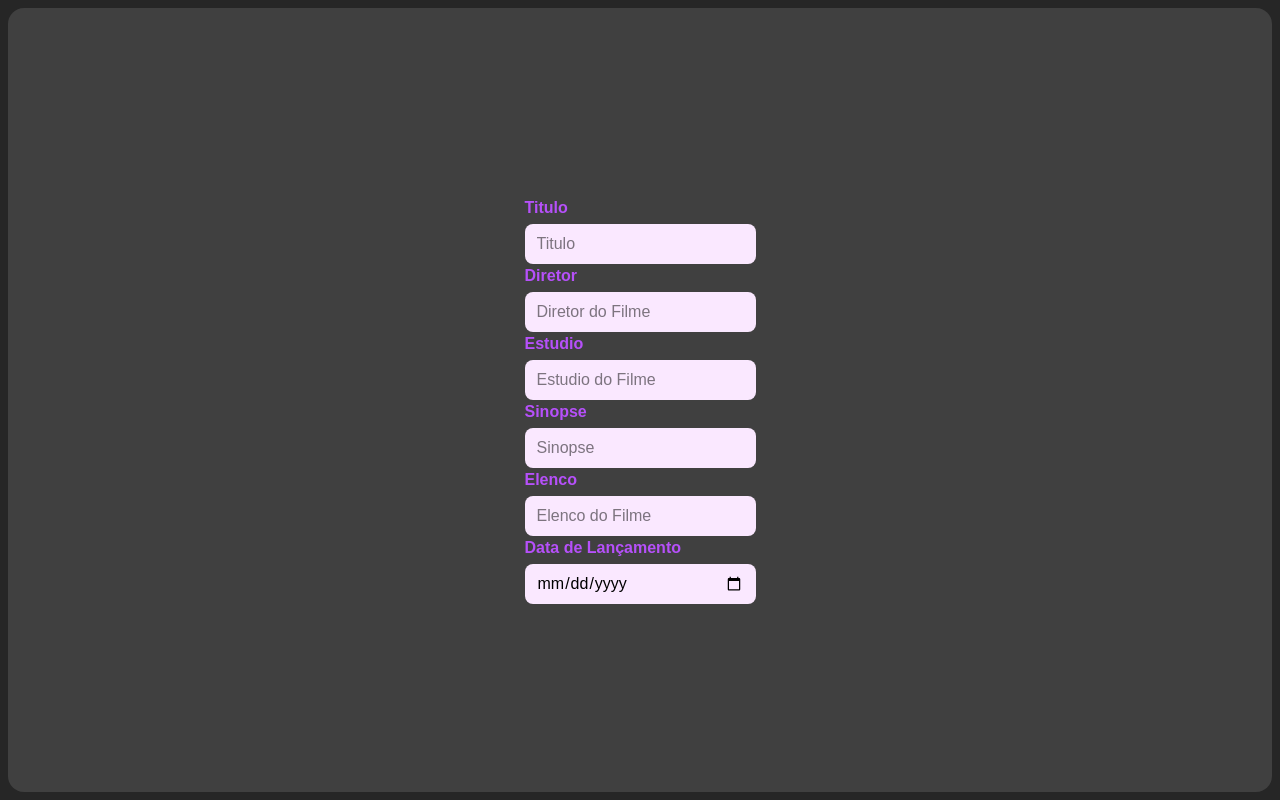
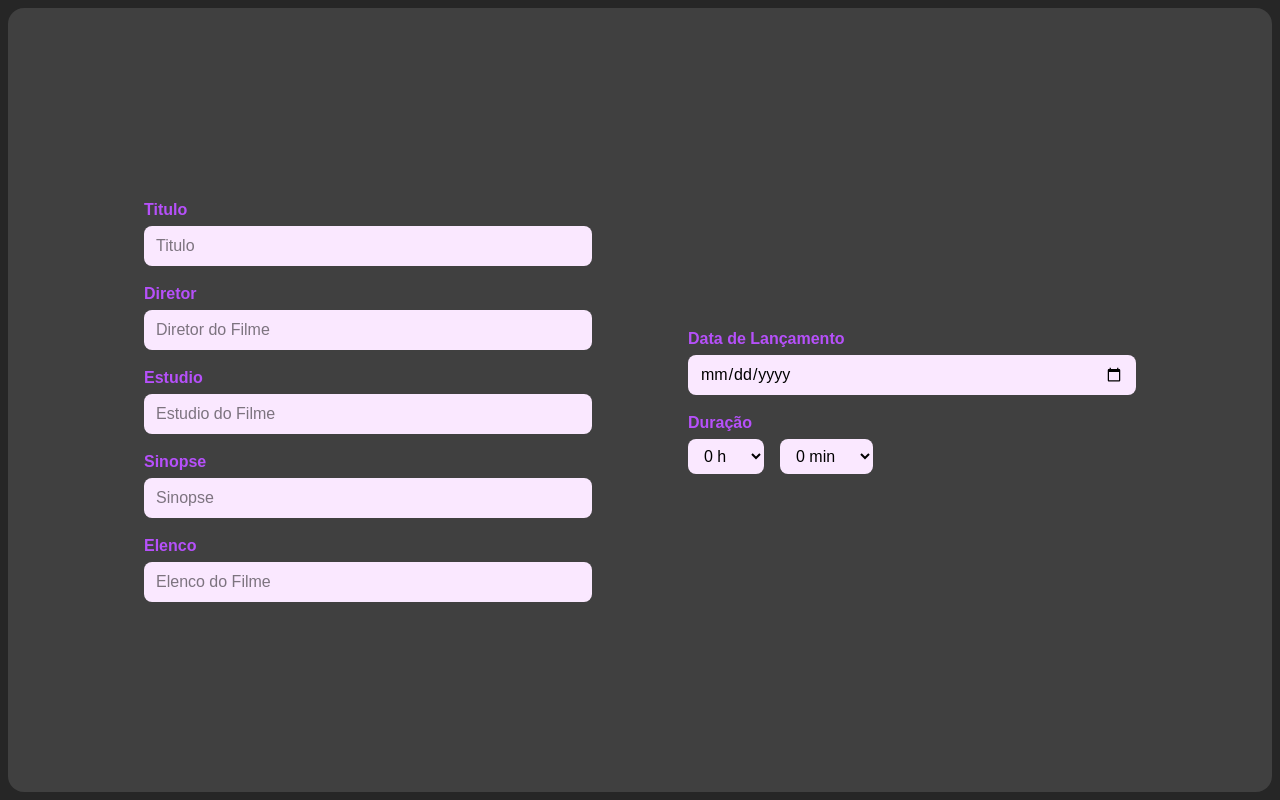
Before and after one commit to GustavoSenna07/Cinema, a Next.js app in the folder frontend/: page /pages/adicionar-filme in a window 1280 px wide. Built offline with nearby package versions, Linux system fonts and the light colour scheme.

Commit message:
input de duracao criado e funcionando

```diff
--- a/frontend/src/app/components/Header/HeaderAdmin.tsx
+++ b/frontend/src/app/components/Header/HeaderAdmin.tsx
@@ -1,5 +1,5 @@
 import { Search } from "lucide-react";
-import Button from "../Button";
+import Button from "../Inputs/Button";
 
 export default function HeaderAdmin() {
   return (
--- a/frontend/src/app/components/Input.tsx
+++ /dev/null
@@ -1,53 +0,0 @@
-'use client';
-
-import { ChangeEvent } from 'react';
-
-interface InputProps {
-  label: string;
-  placeHolder?: string;
-  value: string;
-  type?: "text" | "email" | "password" | "date";
-  required?: boolean;
-  disabled?: boolean;
-  error?: string;
-  onChange?: (e: ChangeEvent<HTMLInputElement>) => void;
-}
-
-export default function Input({
-  placeHolder,
-  label,
-  value,
-  type = "text",
-  required = false,
-  disabled = false,
-  error,
-  onChange,
-}: InputProps) {
-  const inputId = label.toLowerCase().replace(/\s/g, "-");
-
-  return (
-    <div className="flex flex-col gap-1 w-full max-w-md">
-      <label
-        htmlFor={inputId}
-        className="text-[rgba(182,80,250,1)] font-semibold"
-      >
-        {label}
-      </label>
-
-      <input
-        id={inputId}
-        type={type}
-        placeholder={placeHolder}
-        value={value}
-        required={required}
-        disabled={disabled}
-        onChange={onChange}
-        className="bg-fuchsia-100 px-3 py-2 rounded-lg text-black"
-      />
-
-      {error && (
-        <span className="text-red-500 text-sm">{error}</span>
-      )}
-    </div>
-  );
-}
--- /dev/null
+++ b/frontend/src/app/components/Inputs/DurationSelect.tsx
@@ -0,0 +1,3 @@
+export default function DurationSelect() {
+
+}
--- /dev/null
+++ b/frontend/src/app/components/Inputs/Input.tsx
@@ -0,0 +1,104 @@
+'use client';
+
+import { ChangeEvent, useEffect, useState } from 'react';
+
+type InputValue = string | number;
+
+interface InputProps {
+  label: string;
+  placeHolder?: string;
+  value?: string;
+  type?: 'text' | 'email' | 'password' | 'date' | 'duration';
+  required?: boolean;
+  disabled?: boolean;
+  error?: string;
+  onChange?: (value: InputValue) => void;
+}
+
+export default function Input({
+  label,
+  placeHolder,
+  value = '',
+  type = 'text',
+  required = false,
+  disabled = false,
+  error,
+  onChange,
+}: InputProps) {
+  const inputId = label.toLowerCase().replace(/\s/g, '-');
+
+  const [hours, setHours] = useState(0);
+  const [minutes, setMinutes] = useState(0);
+
+  useEffect(() => {
+    if (type === 'duration') {
+      onChange?.(hours * 60 + minutes);
+    }
+  }, [hours, minutes, type]);
+
+  function renderField() {
+    if (type === 'duration') {
+      return (
+        <div className="flex gap-4">
+          <select
+            aria-label="Horas"
+            disabled={disabled}
+            value={hours}
+            onChange={(e) => setHours(Number(e.target.value))}
+            className="bg-fuchsia-100 px-3 py-2 rounded-lg text-black"
+          >
+            {Array.from({ length: 24 }).map((_, i) => (
+              <option key={i} value={i}>
+                {i} h
+              </option>
+            ))}
+          </select>
+
+          <select
+            aria-label="Minutos"
+            disabled={disabled}
+            value={minutes}
+            onChange={(e) => setMinutes(Number(e.target.value))}
+            className="bg-fuchsia-100 px-3 py-2 rounded-lg text-black"
+          >
+            {Array.from({ length: 60 }).map((_, i) => (
+              <option key={i} value={i}>
+                {i} min
+              </option>
+            ))}
+          </select>
+        </div>
+      );
+    }
+
+    return (
+      <input
+        id={inputId}
+        type={type}
+        placeholder={placeHolder}
+        value={value}
+        required={required}
+        disabled={disabled}
+        onChange={(e: ChangeEvent<HTMLInputElement>) =>
+          onChange?.(e.target.value)
+        }
+        className="bg-fuchsia-100 px-3 py-2 rounded-lg text-black"
+      />
+    );
+  }
+
+  return (
+    <div className="flex flex-col gap-1 w-full max-w-md">
+      <label
+        htmlFor={inputId}
+        className="text-[rgba(182,80,250,1)] font-semibold"
+      >
+        {label}
+      </label>
+
+      {renderField()}
+
+      {error && <span className="text-red-500 text-sm">{error}</span>}
+    </div>
+  );
+}
--- a/frontend/src/app/page.tsx
+++ b/frontend/src/app/page.tsx
@@ -1,6 +1,6 @@
 "use client";
 
-import Button from "./components/Button";
+import Button from "./components/Inputs/Button";
 
 export default function Home() {
   return (
--- a/frontend/src/app/pages/adicionar-filme/page.tsx
+++ b/frontend/src/app/pages/adicionar-filme/page.tsx
@@ -1,21 +1,30 @@
 'use client';
 
-import Input from "@/app/components/Input"
-import Button from "@/app/components/Button"
+import Input from "@/app/components/Inputs/Input"
+import Button from "@/app/components/Inputs/Button"
 import { useState } from "react";
 
 export default function AdicionarFilme() {
   const [releaseDate, setReleaseDate] = useState("");
   return (
     <div className="bg-neutral-800 flex justify-center items-center p-2 box-border w-screen h-screen">
-      <div className="bg-neutral-700 p-2 flex justify-center items-center w-full h-full rounded-2xl flex-col gap-2">
-        <div>
+      <div className="bg-neutral-700 p-2 flex justify-center items-center w-full h-full rounded-2xl flex-row ">
+        <div className="w-1/2 flex flex-col items-center justify-center gap-4 pl-20">
           <Input label="Titulo" type="text" placeHolder="Titulo"/>
           <Input label="Diretor" type="text" placeHolder="Diretor do Filme"/>
           <Input label="Estudio" type="text" placeHolder="Estudio do Filme"/>
           <Input label="Sinopse" type="text" placeHolder="Sinopse"/>
           <Input label="Elenco" type="text" placeHolder="Elenco do Filme"/>
-          <Input label="Data de Lançamento" type="date" value={releaseDate} onChange={(e) => setReleaseDate(e.target.value)}/>
+        </div>
+        <div className="w-1/2 flex flex-col items-center justify-center gap-4 pr-20">
+          <Input
+            label="Data de Lançamento"
+            type="date"
+            value={releaseDate}
+            onChange={(value) => setReleaseDate(value as string)}
+          />
+          <Input label="Duração " type="duration"></Input>
+
         </div>
       </div>
     </div>
--- a/frontend/src/app/pages/cadastro/page.tsx
+++ b/frontend/src/app/pages/cadastro/page.tsx
@@ -1,5 +1,7 @@
-import Input from "@/app/components/Input"
-import Button from "@/app/components/Button"
+'use client';
+
+import Input from "@/app/components/Inputs/Input"
+import Button from "@/app/components/Inputs/Button"
 
 export default function Cadastro() {
   return (
--- a/frontend/src/app/pages/login-page/page.tsx
+++ b/frontend/src/app/pages/login-page/page.tsx
@@ -1,5 +1,5 @@
-import Input from "@/app/components/Input"
-import Button from "@/app/components/Button"
+import Input from "@/app/components/Inputs/Input"
+import Button from "@/app/components/Inputs/Button"
 
 export default function LoginPage() {
   return (
```
Also changed, not shown: frontend/src/app/components/Inputs/Button.tsx (renamed from frontend/src/app/components/Button.tsx).
